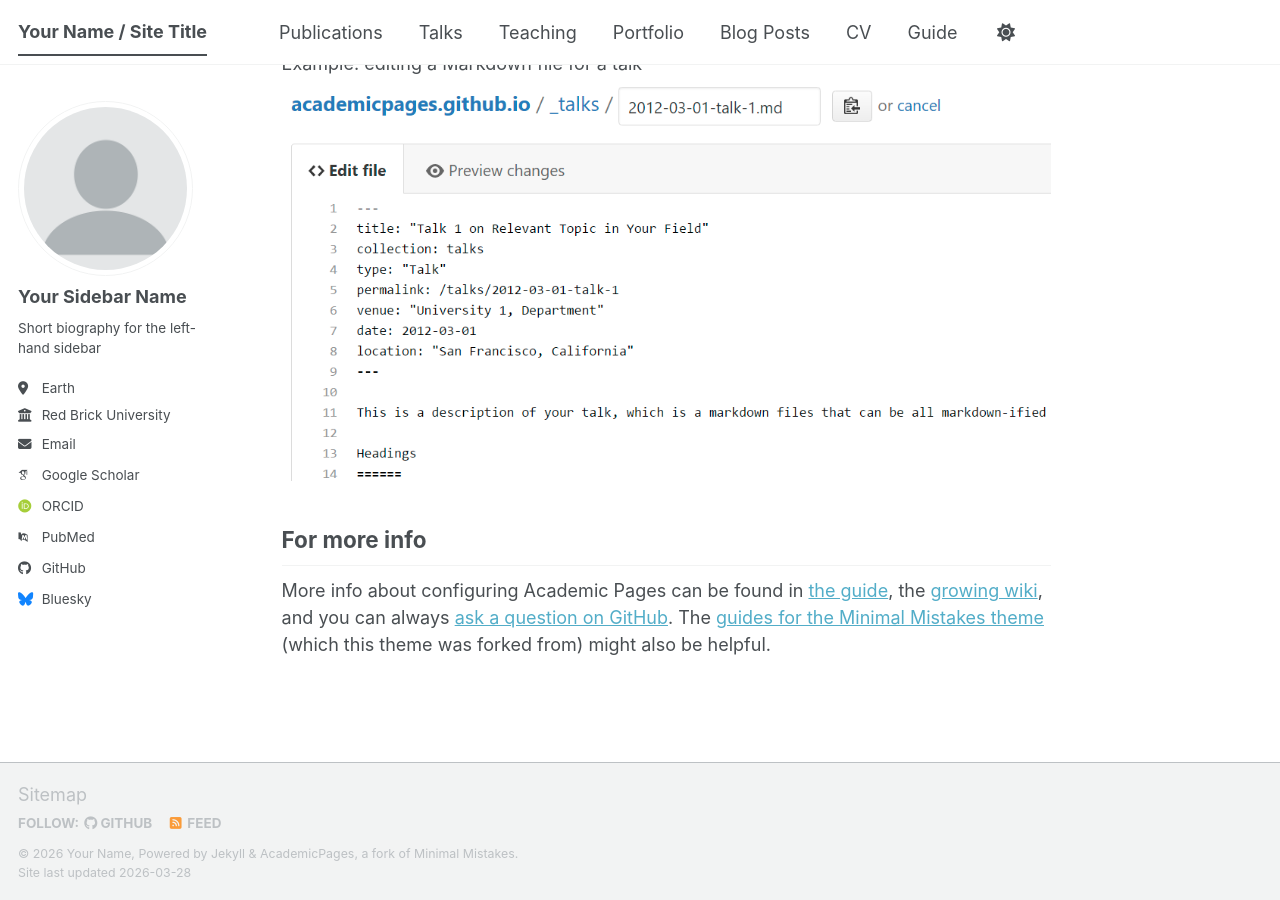
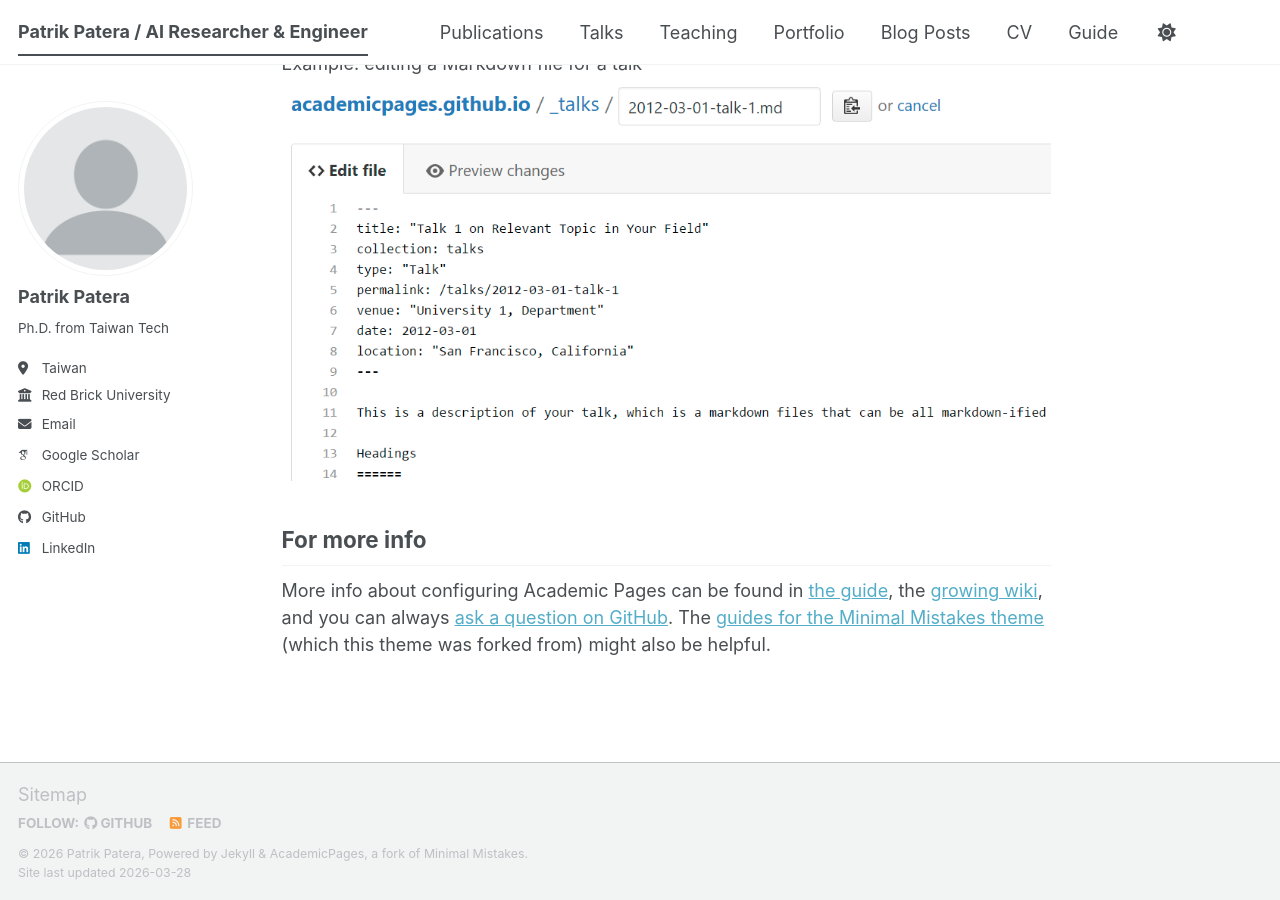
Before and after one commit to patpatera/patpatera.github.io, a Jekyll site: the page built from _pages/about.md, in a window 1280 px wide and 900 px high, scrolled down 2720 px. Built offline with Jekyll 4.4.1, drawn with Linux system fonts in a browser that asks for light colours; some web fonts are replaced; a script bundle is joined from its source files by our own code; library files that are not in the unit come from our copies.

Commit message:
Update personal details in _config.yml
Updated personal information in the site configuration.

```diff
--- a/_config.yml
+++ b/_config.yml
@@ -9,14 +9,14 @@
 # Basic Site Settings
 locale                   : "en-US"
 site_theme               : "default" # The available themes options are "default", "air", "sunrise", "mint", "dirt" and "contrast"
-title                    : "Your Name / Site Title"
+title                    : "Patrik Patera / AI Researcher & Engineer"
 title_separator          : "-"
-name                     : &name "Your Name"
-description              : &description "Your Name's academic portfolio"   # Update this with a general description of your site, this is the default if not overridden by a page
-url                      : https://academicpages.github.io # The base hostname & protocol for your site e.g. "https://[your GitHub username].github.io",
+name                     : &name "Patrik Patera"
+description              : &description "Patrik Patera"   # Update this with a general description of your site, this is the default if not overridden by a page
+url                      : https://patpatera.github.io # The base hostname & protocol for your site e.g. "https://[your GitHub username].github.io",
                                                            # or if you already have some other page hosted on Github then use "https://[your GitHub username].github.io/[Your Repo Name]"
 baseurl                  : "" # the subpath of your site, e.g. "/blog"
-repository               : "academicpages/academicpages.github.io"
+repository               : "patpatera/patpatera.github.io"
 
 # Site Author - The following control what appear as part of the author content on the side bar.
 #               If a field is blank the icon and link will not appear, otherwise it will be shown.
@@ -24,24 +24,24 @@ repository               : "academicpages/academicpages.github.io"
 author:
   # Biographic information
   avatar           : "profile.png"
-  name             : "Your Sidebar Name"
+  name             : "Patrik Patera"
   pronouns         : # example: "she/her"
-  bio              : "Short biography for the left-hand sidebar"
-  location         : "Earth"
+  bio              : "Ph.D. from Taiwan Tech"
+  location         : "Taiwan"
   employer         : "Red Brick University"
   uri              : # URL
-  email            : "none@example.org"
+  email            : "pat.patera@gmail.com"
 
   # Academic websites
   academia         : # URL
   arxiv            : # URL - Update with the correct link to your profile
-  googlescholar    : "https://scholar.google.com/citations?user=PS_CX0AAAAAJ"
+  googlescholar    : "https://scholar.google.com/citations?user=V2ZEWXsAAAAJ"
   inspire-hep      : # URL
   impactstory      : # URL
-  orcid            : "https://orcid.org/yourorcidurl"
+  orcid            : "https://orcid.org/0000-0002-7597-1923"
   semantic         : # URL
   ssrn             : # URL
-  pubmed           : "https://www.ncbi.nlm.nih.gov/pubmed/?term=john+snow"
+  pubmed           : # "https://www.ncbi.nlm.nih.gov/pubmed/?term=john+snow"
   researchgate     : # URL
   scopus           : # URL
   zotero           : # URL
@@ -51,13 +51,13 @@ author:
   bitbucket        : # Username - Update with your username on the site
   codepen          : # Username
   dribbble         : # Username
-  github           : "academicpages"
+  github           : "patpatera"
   kaggle           : # Username
   stackoverflow    : # User number or user number and name (i.e., use "1" or "1/jeff-atwood")
 
   # Social media
   artstation       : # Username
-  bluesky          : "bsky.app" # Replace this with you Bluesky username
+  bluesky          : #"bsky.app" # Replace this with you Bluesky username
   facebook         : # Username
   flickr           : # Username
   foursquare       : # Username
@@ -66,7 +66,7 @@ author:
   keybase          : # Username
   instagram        : # Username
   lastfm           : # Username
-  linkedin         : # Username
+  linkedin         : "patrik-patera-ph-d-68722b95"
   mastodon         : # URL
   medium           : # URL
   pinterest        : # Username
```
